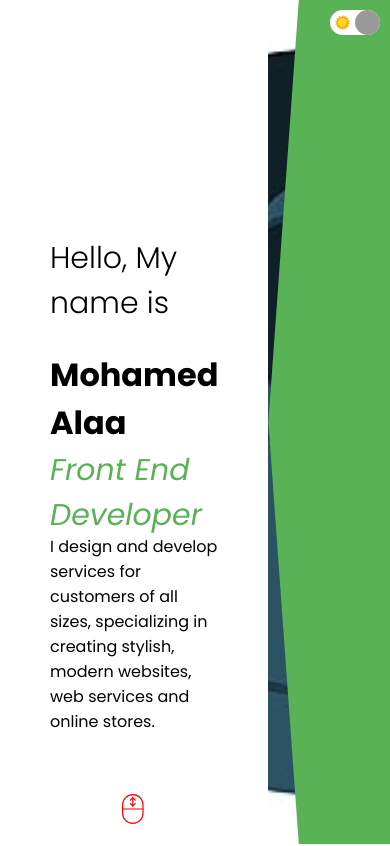
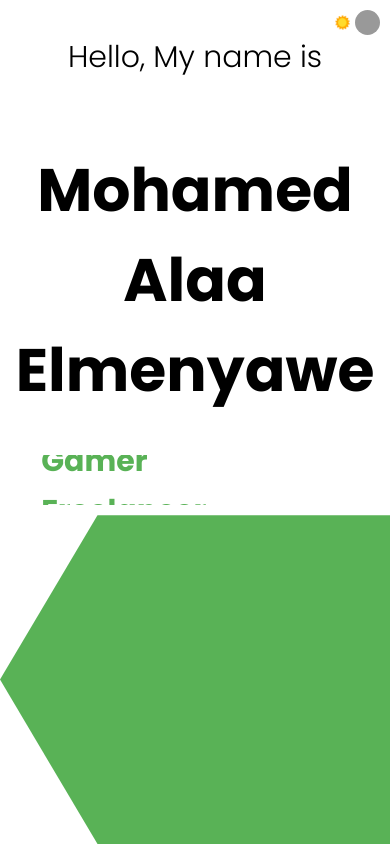
Before and after one commit to MohamdAlaa/Portfolio-Website, a React (Create React App) app: page / in a window 390 px wide. Shown: the top 846 px of the page. Built offline with nearby package versions, Linux system fonts and the light colour scheme.

Commit message:
make it responsive

```diff
--- a/src/Component/Intro/Intro.css
+++ b/src/Component/Intro/Intro.css
@@ -1,57 +1,87 @@
-.i{
+.i {
   display: flex;
   height: 100vh;
 }
-.i-left{
+
+.i-left {
   flex: 1;
   display: flex;
   align-items: center;
   justify-content: center;
 }
-.i-right{
+
+.i-right {
   flex: 1;
   position: relative;
 }
-.i-left-wrapper{
+
+.i-left-wrapper {
   padding: 50px;
   height: 50%;
+  display: flex;
+  flex-direction: column;
+  justify-content: space-between;
 }
-.i-intro{
+
+.i-intro {
   font-size: 30px;
   font-weight: 300;
 }
-.i-name{
+
+.i-name {
   font-size: 60px;
 }
-.i-tittle{
+
+.i-title {
   height: 50px;
+  overflow: hidden;
 }
-.i-tittle-wrapper{
+
+.i-title-wrapper {
   height: 100%;
+  animation: move 10s ease-in-out infinite alternate;
 }
-.i-tittle-item{
+
+@keyframes move {
+  25% {
+    transform: translateY(-50px);
+  }
+  50% {
+    transform: translateY(-100px);
+  }
+  75% {
+    transform: translateY(-150px);
+  }
+  100% {
+    transform: translateY(-200px);
+  }
+}
+
+.i-title-item {
   height: 50px;
   font-size: 30px;
-  font-weight: 400;
-  font-style: italic;
+  font-weight: bold;
   color: #59b256;
   display: flex;
   align-items: center;
 }
-.i-scroll{
+
+.i-scroll {
   width: 30px;
   height: 30px;
   position: absolute;
   bottom: 20px;
 }
-.i-img{
+
+.i-img {
   width: 100%;
   height: 100%;
   object-fit: cover;
+  position: absolute;
+}
 
-}
-.i-bg{
-  clip-path: polygon(100% 0%, 100% 50%, 100% 100%, 25% 100%, 0% 50%, 25% 0%);
+.i-bg {
+  clip-path: polygon(100% 0%, 100% 51%, 100% 100%, 25% 100%, 0% 50%, 25% 0%);
   background-color: #59b256;
   width: 100%;
   height: 100%;
@@ -59,3 +89,23 @@
   top: 0;
   right: 0;
 }
+
+@media screen and (max-width: 480px) {
+  .i {
+    flex-direction: column;
+  }
+
+  .i-left-wrapper {
+
+    padding: 10px;
+    align-items: center;
+    justify-content: center;
+    text-align: center;
+    height: 100%;
+  }
+
+  .i-desc{
+    display: none;
+  }
+
+}
--- a/src/Component/Intro/Intro.jsx
+++ b/src/Component/Intro/Intro.jsx
@@ -1,6 +1,5 @@
 import "./Intro.css";
-import Me from "../../Img/Me.jpg"
-
+//import Me from "../../Img/me.png";
 
 const Intro = () => {
   return (
@@ -8,10 +7,13 @@ const Intro = () => {
       <div className="i-left">
         <div className="i-left-wrapper">
           <h2 className="i-intro">Hello, My name is</h2>
-          <h1>Mohamed Alaa</h1>
-          <div className="i-tittle">
-            <div className="i-tittle-wrapper">
-              <div className="i-tittle-item">Front End Developer</div>
+          <h1 className="i-name">Mohamed Alaa Elmenyawe</h1>
+          <div className="i-title">
+            <div className="i-title-wrapper">
+              <div className="i-title-item">Web Developer</div>
+              <div className="i-title-item">Front End Develpoer</div>
+              <div className="i-title-item">Gamer</div>
+              <div className="i-title-item">Freelancer</div>
             </div>
           </div>
           <p className="i-desc">
@@ -19,71 +21,12 @@ const Intro = () => {
             specializing in creating stylish, modern websites, web services and
             online stores.
           </p>
-
         </div>
-        <svg
-          width="75"
-          height="75"
-          viewBox="0 0 75 75"
-          fill="none"
-          stroke="red"
-          className="i-scroll"
-          xmlns="http://www.w3.org/2000/svg"
-        >
-          <g id="scroll">
-            <path
-              id="Vector"
-              d="M40.5 15L34.5 9L28.5 15"
-              stroke-width="3"
-              stroke-miterlimit="10"
-              stroke-linecap="round"
-              stroke-linejoin="round"
-            />
-            <path
-              id="Vector_2"
-              d="M28.5 24L34.5 30L40.5 24"
-              stroke-width="3"
-              stroke-miterlimit="10"
-              stroke-linecap="round"
-              stroke-linejoin="round"
-            />
-            <g id="Group">
-              <path
-                id="Vector_3"
-                d="M9 37.5H60"
-                stroke-width="3"
-                stroke-miterlimit="10"
-                stroke-linecap="round"
-                stroke-linejoin="round"
-              />
-            </g>
-            <path
-              id="Vector_4"
-              d="M34.5 27V9"
-              stroke-width="2.9895"
-              stroke-miterlimit="10"
-              stroke-linecap="round"
-              stroke-linejoin="round"
-            />
-            <g id="Group_2">
-              <path
-                id="Vector_5"
-                d="M9 27C9 12.918 20.418 1.5 34.5 1.5C48.5859 1.5 60 12.918 60 27C60 29.8906 60 45.1094 60 48C60 62.082 48.5859 73.5 34.5 73.5C20.418 73.5 9 62.082 9 48C9 45.1094 9 29.8906 9 27Z"
-                stroke-width="3"
-                stroke-miterlimit="10"
-                stroke-linecap="round"
-                stroke-linejoin="round"
-              />
-            </g>
-          </g>
-        </svg>
+            </div>
+      <div className="i-right">
+        <div className="i-bg"></div>
 
       </div>
-      <div className="i-right">
-        <div className="i-bg"></div>
-        <img src={Me} alt="" className="i-img" />
-      </div>
-
     </div>
   );
 };
```
